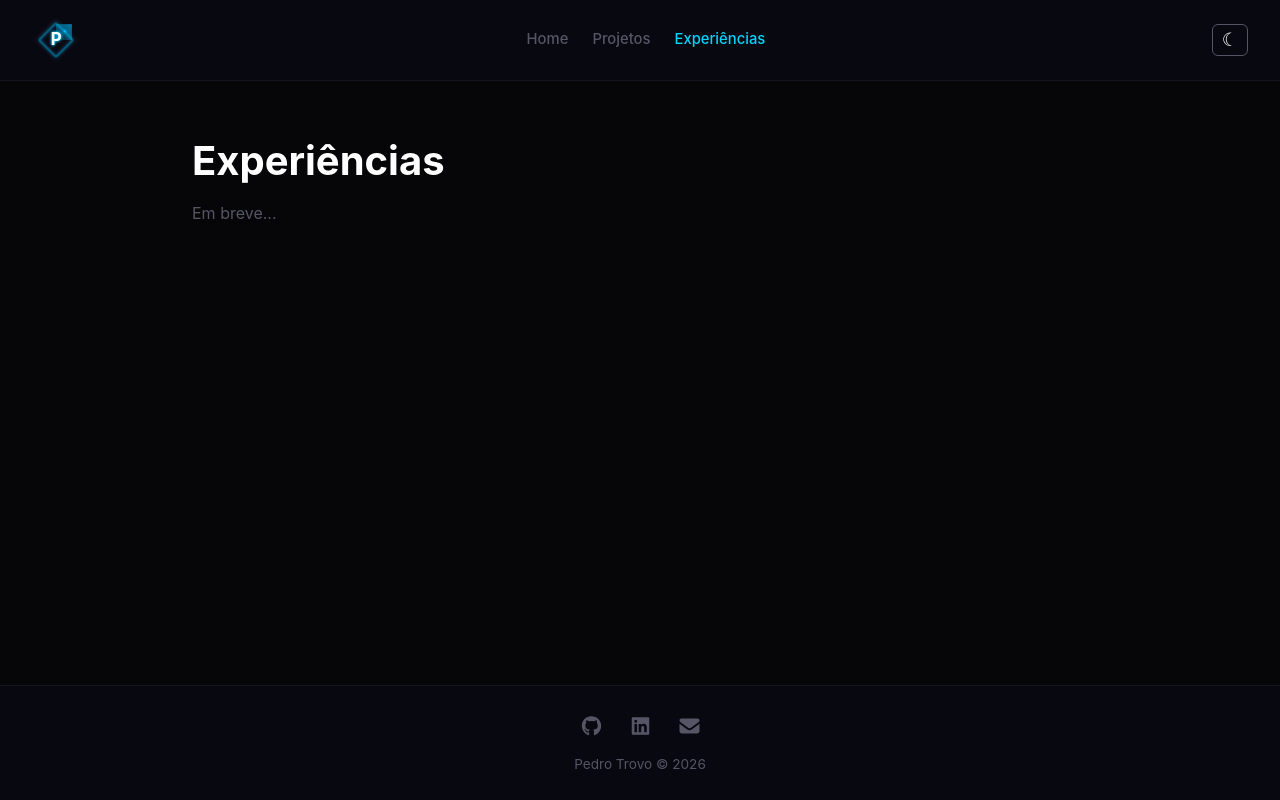
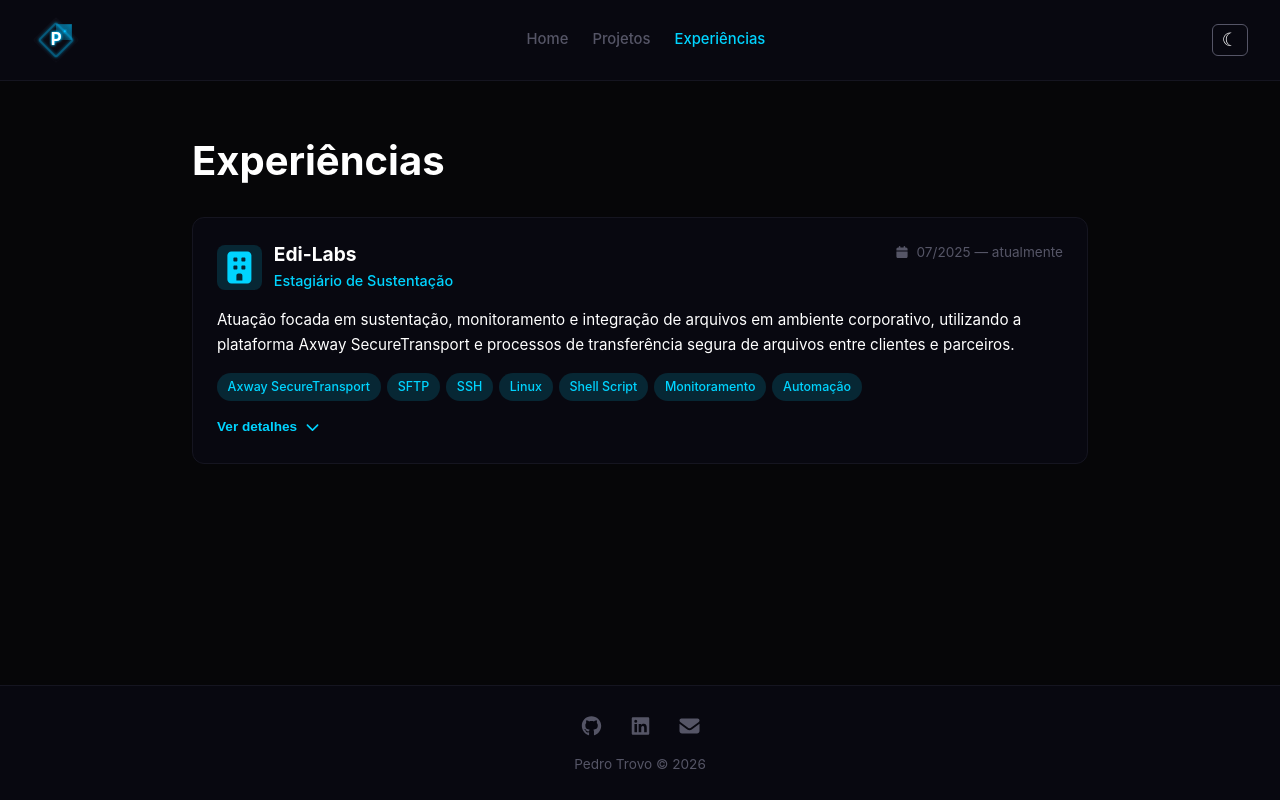
Before and after one commit to pedro-Trovo/Portfolio-pedro-trovo, a React (Vite) app: page /experiencias in a window 1280 px wide. Built offline with nearby package versions, Linux system fonts and the light colour scheme.

Commit message:
feat: adicionar pagina de experiencias com card da Edi-Labs
- Criar arquivo de dados src/data/experiences.js
- Criar componente ExperienceCard com toggle de detalhes
- Substituir placeholder da pagina de experiencias
- Adicionar estilos CSS para os cards

```diff
--- a/src/App.css
+++ b/src/App.css
@@ -633,6 +633,159 @@ main {
 }
 
 /* ============================================
+   Experiences
+   ============================================ */
+
+.experiences-list {
+  display: flex;
+  flex-direction: column;
+  gap: 1.5rem;
+  margin-top: 1.5rem;
+}
+
+.experience-card {
+  background-color: var(--color-bg-card);
+  border: 1px solid var(--color-border);
+  border-radius: 12px;
+  padding: 1.5rem;
+  transition: border-color 0.2s;
+}
+
+.experience-card:hover {
+  border-color: var(--color-accent);
+}
+
+.experience-header {
+  display: flex;
+  justify-content: space-between;
+  align-items: flex-start;
+  gap: 1rem;
+  margin-bottom: 1rem;
+  flex-wrap: wrap;
+}
+
+.experience-header-left {
+  display: flex;
+  align-items: center;
+  gap: 0.75rem;
+}
+
+.experience-icon {
+  font-size: 1.25rem;
+  color: var(--color-accent);
+  width: 2rem;
+  height: 2rem;
+  display: flex;
+  align-items: center;
+  justify-content: center;
+  background-color: var(--color-accent-dim);
+  border-radius: 8px;
+  padding: 0.4rem;
+}
+
+.experience-company {
+  font-size: 1.2rem;
+  font-weight: 700;
+  margin: 0;
+  line-height: 1.3;
+}
+
+.experience-role {
+  font-size: 0.9rem;
+  color: var(--color-accent);
+  margin: 0.15rem 0 0;
+  font-weight: 500;
+}
+
+.experience-period {
+  display: flex;
+  align-items: center;
+  gap: 0.4rem;
+  font-size: 0.85rem;
+  color: var(--color-text-muted);
+  white-space: nowrap;
+}
+
+.experience-period-icon {
+  font-size: 0.8rem;
+}
+
+.experience-description {
+  font-size: 0.95rem;
+  line-height: 1.6;
+  color: var(--color-text-primary);
+  margin: 0 0 1rem;
+}
+
+.experience-tags {
+  display: flex;
+  flex-wrap: wrap;
+  gap: 0.4rem;
+  margin-bottom: 0.75rem;
+}
+
+.experience-tag {
+  background-color: var(--color-accent-dim);
+  color: var(--color-accent);
+  padding: 0.2rem 0.6rem;
+  border-radius: 20px;
+  font-size: 0.78rem;
+  font-weight: 500;
+  border: 1px solid transparent;
+  transition: border-color 0.2s;
+}
+
+.experience-tag:hover {
+  border-color: var(--color-accent);
+}
+
+.experience-toggle {
+  display: inline-flex;
+  align-items: center;
+  gap: 0.4rem;
+  background: none;
+  border: none;
+  color: var(--color-accent);
+  font-size: 0.85rem;
+  font-weight: 600;
+  cursor: pointer;
+  padding: 0.3rem 0;
+  transition: opacity 0.2s;
+}
+
+.experience-toggle:hover {
+  opacity: 0.8;
+}
+
+.experience-highlights {
+  list-style: none;
+  padding: 0;
+  margin: 0.75rem 0 0;
+  display: flex;
+  flex-direction: column;
+  gap: 0.6rem;
+}
+
+.experience-highlights li {
+  padding-left: 1.5rem;
+  position: relative;
+  font-size: 0.9rem;
+  line-height: 1.5;
+  color: var(--color-text-primary);
+}
+
+.experience-highlights li::before {
+  content: '';
+  position: absolute;
+  left: 0;
+  top: 0.55em;
+  width: 7px;
+  height: 7px;
+  border-radius: 50%;
+  background-color: var(--color-accent);
+}
+
+/* ============================================
    Responsive
    ============================================ */
 
@@ -712,4 +865,12 @@ main {
     align-items: flex-start;
     gap: 0.4rem;
   }
+
+  .experience-header {
+    flex-direction: column;
+  }
+
+  .experience-period {
+    align-self: flex-start;
+  }
 }
--- /dev/null
+++ b/src/components/ExperienceCard.jsx
@@ -0,0 +1,52 @@
+import { FontAwesomeIcon } from '@fortawesome/react-fontawesome'
+import { faBuilding, faCalendar, faChevronDown, faChevronUp } from '@fortawesome/free-solid-svg-icons'
+import { useState } from 'react'
+
+function ExperienceCard({ experience }) {
+  const [expanded, setExpanded] = useState(false)
+
+  return (
+    <div className="experience-card">
+      <div className="experience-header">
+        <div className="experience-header-left">
+          <FontAwesomeIcon icon={faBuilding} className="experience-icon" />
+          <div>
+            <h2 className="experience-company">{experience.company}</h2>
+            <p className="experience-role">{experience.role}</p>
+          </div>
+        </div>
+        <div className="experience-period">
+          <FontAwesomeIcon icon={faCalendar} className="experience-period-icon" />
+          <span>{experience.period}</span>
+        </div>
+      </div>
+
+      <p className="experience-description">{experience.description}</p>
+
+      <div className="experience-tags">
+        {experience.tags.map((tag) => (
+          <span key={tag} className="experience-tag">{tag}</span>
+        ))}
+      </div>
+
+      <button
+        className="experience-toggle"
+        onClick={() => setExpanded(!expanded)}
+        aria-expanded={expanded}
+      >
+        {expanded ? 'Recolher detalhes' : 'Ver detalhes'}
+        <FontAwesomeIcon icon={expanded ? faChevronUp : faChevronDown} />
+      </button>
+
+      {expanded && (
+        <ul className="experience-highlights">
+          {experience.highlights.map((item, index) => (
+            <li key={index}>{item}</li>
+          ))}
+        </ul>
+      )}
+    </div>
+  )
+}
+
+export default ExperienceCard
--- /dev/null
+++ b/src/data/experiences.js
@@ -0,0 +1,28 @@
+export const experiences = [
+  {
+    id: 'edi-labs',
+    company: 'Edi-Labs',
+    role: 'Estagiário de Sustentação',
+    period: '07/2025 — atualmente',
+    description:
+      'Atuação focada em sustentação, monitoramento e integração de arquivos em ambiente corporativo, utilizando a plataforma Axway SecureTransport e processos de transferência segura de arquivos entre clientes e parceiros.',
+    tags: [
+      'Axway SecureTransport',
+      'SFTP',
+      'SSH',
+      'Linux',
+      'Shell Script',
+      'Monitoramento',
+      'Automação',
+    ],
+    highlights: [
+      'Criação e manutenção de fluxos de integração responsáveis pela comunicação e troca de arquivos entre diferentes empresas utilizando protocolos SFTP e SSH',
+      'Suporte técnico aos clientes em dúvidas relacionadas aos fluxos implementados, arquivos trafegados, testes de conectividade, gerenciamento e reset de usuários',
+      'Monitoramento contínuo da plataforma, análise de falhas operacionais, identificação de arquivos parados e troubleshooting de incidentes',
+      'Elaboração de GMUDs e acompanhamento de mudanças em ambiente corporativo',
+      'Relacionamento operacional com clientes: reuniões semanais para acompanhamento de chamados abertos, preparação de pautas e atualização de tickets',
+      'Desenvolvimento de automações para geração de relatórios True-Up do Axway SecureTransport, responsáveis pelo acompanhamento mensal de usuários adhoc e regulares ativos na plataforma',
+      'Automação do envio de relatórios operacionais e de controle de licenciamento por e-mail',
+    ],
+  },
+]
--- a/src/pages/Experiences.jsx
+++ b/src/pages/Experiences.jsx
@@ -1,8 +1,15 @@
+import ExperienceCard from '../components/ExperienceCard'
+import { experiences } from '../data/experiences'
+
 function Experiences() {
   return (
     <section className="page experiences">
       <h1>Experiências</h1>
-      <p className="text-muted">Em breve...</p>
+      <div className="experiences-list">
+        {experiences.map((exp) => (
+          <ExperienceCard key={exp.id} experience={exp} />
+        ))}
+      </div>
     </section>
   )
 }
```
